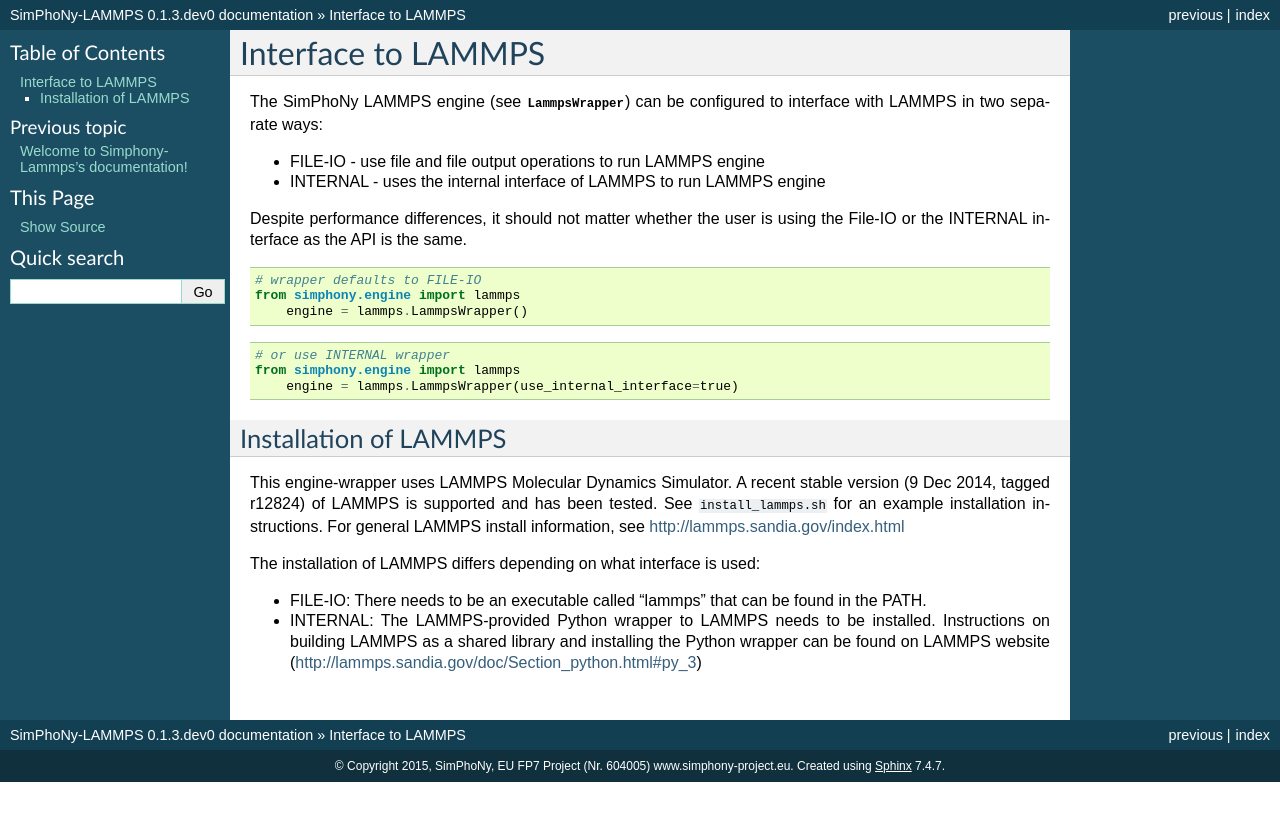
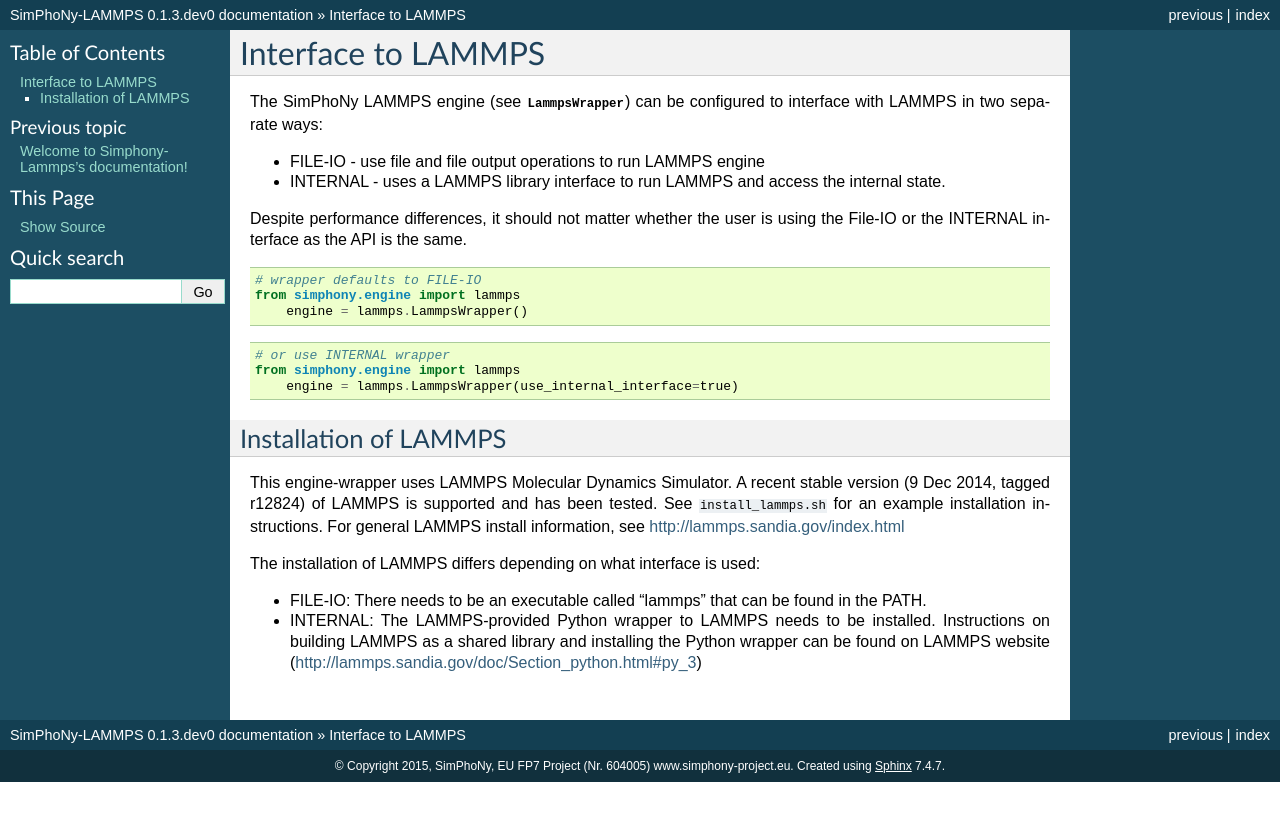
Before and after one commit to simphony/simphony-lammps, a Sphinx documentation site: the page built from doc/source/interface.rst, in a window 1280 px wide. Shown: the top 821 px of the page. Built offline with Sphinx 7.4.7, drawn with Linux system fonts in a browser that asks for light colours.

Commit message:
rewrite INTERNAL interface description

```diff
--- a/doc/source/interface.rst
+++ b/doc/source/interface.rst
@@ -4,7 +4,7 @@
 The SimPhoNy LAMMPS engine (see :class:`LammpsWrapper`) can be configured to interface with LAMMPS in two separate ways:
 
 * FILE-IO - use file and file output operations to run LAMMPS engine
-* INTERNAL - uses the internal interface of LAMMPS to run LAMMPS engine
+* INTERNAL - uses a LAMMPS library interface to run LAMMPS and access the internal state.
 
 Despite performance differences, it should not matter whether the user is using the File-IO or the INTERNAL interface as the API is the same.
 
```
